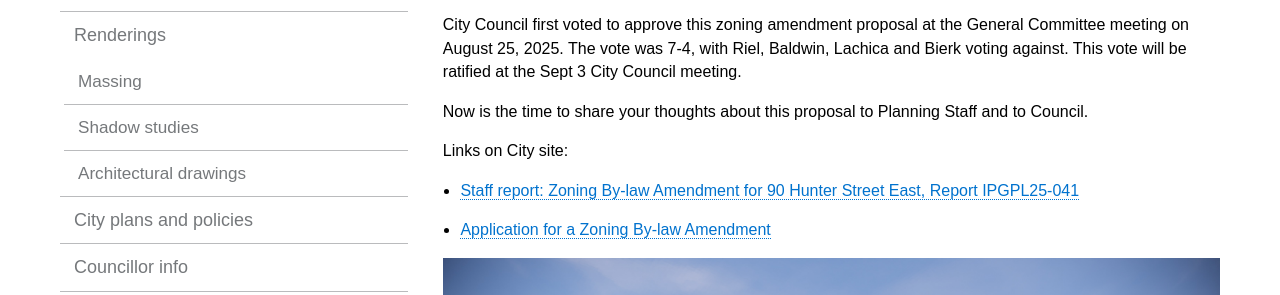
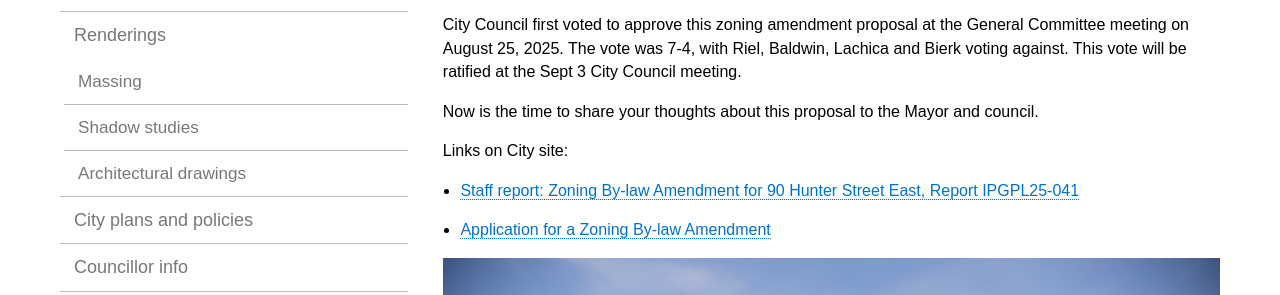
Before and after one commit to 90hunter/90HunterStE, a Jekyll site: the page built from index.html, in a window 1280 px wide. Shown: the part 295-590 px from the top of the page. Built offline with Jekyll 4.4.1, drawn with Linux system fonts in a browser that asks for light colours.

Commit message:
Update index.md

```diff
--- a/_includes/index.md
+++ b/_includes/index.md
@@ -4,7 +4,7 @@ There is a proposal for a 17-storey mixed-use building to be developed at 90 Hun
 
 City Council first voted to approve this zoning amendment proposal at the General Committee meeting on August 25, 2025. The vote was 7-4, with Riel, Baldwin, Lachica and Bierk voting against. This vote will be ratified at the Sept 3 City Council meeting.
 
-Now is the time to share your thoughts about this proposal to Planning Staff and to Council.
+Now is the time to share your thoughts about this proposal to the Mayor and council.
 
 Links on City site:
  - [Staff report: Zoning By-law Amendment for 90 Hunter Street East, Report
```
